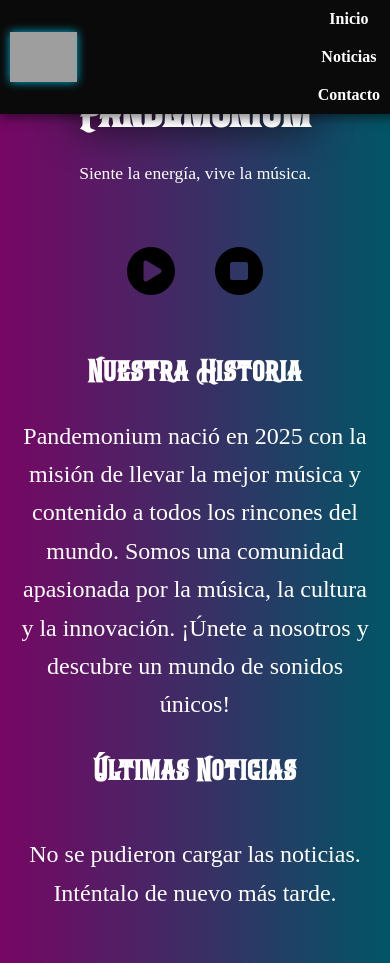
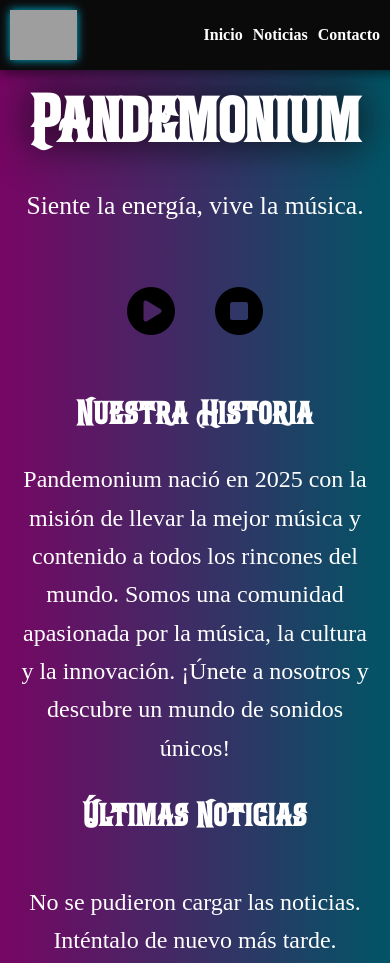
Before and after one commit to LauuGrego/Pandemonium, a plain HTML site: page index.html in a window 390 px wide. Shown: the top 963 px of the page. Drawn offline with nearby package versions, Linux system fonts and the light colour scheme; no server answers; grey boxes are pictures that could not be loaded.

Commit message:
mejora-navbar

```diff
--- a/styles.css
+++ b/styles.css
@@ -352,13 +352,13 @@ body {
 
   .header__nav-list {
     /* Cambiamos a columna si no entran en una fila */
-    flex-direction: column;
+    flex-direction: row;
     align-items: center;
-    gap: 20px;
+    gap: 10px;
   }
 
   .header__nav-link {
-    font-size: 1.1em;
+    font-size: 1.2em;
   }
 
   .main {
@@ -366,7 +366,7 @@ body {
   }
 
   .main__heading {
-    font-size: 3.5em;
+    font-size: 4em;
     margin-top: 10px;
   }
 
@@ -420,15 +420,15 @@ body {
   }
 
   .main__heading {
-    font-size: 2.8em;
+    font-size: 4em;
   }
 
   .main__subheading {
-    font-size: 1.8em;
+    font-size: 2em;
   }
 
   .main__description {
-    font-size: 1.1em;
+    font-size: 1.6em;
   }
 
   .main__noticia-item {
@@ -437,10 +437,10 @@ body {
   }
 
   .main__noticia-titulo {
-    font-size: 1em;
+    font-size: 1.8em;
   }
 
   .main__noticia-descripcion {
-    font-size: 0.9em;
+    font-size: 1.3em;
   }
 }
```
